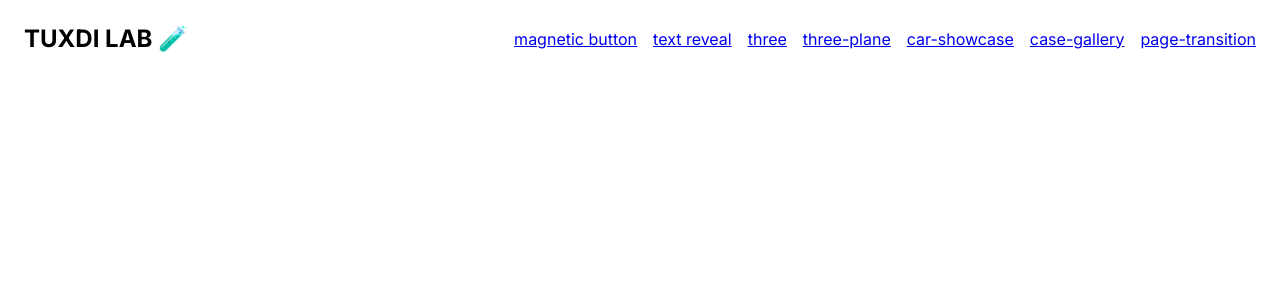
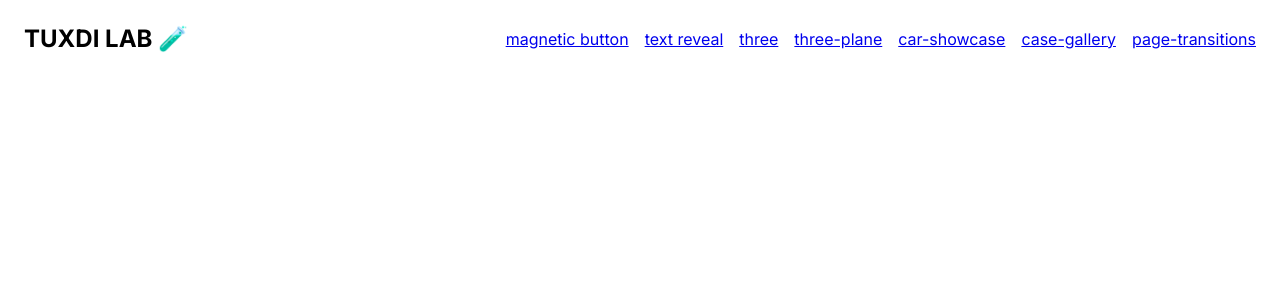
Before and after one commit to tomasferrerasdev/tuxdi-lab, a Next.js app: page / in a window 1280 px wide. Shown: the top 300 px of the page. Built offline with nearby package versions, Linux system fonts and the light colour scheme.

Commit message:
feat: add page module

```diff
--- a/app/page.jsx
+++ b/app/page.jsx
@@ -12,7 +12,7 @@ export default function Home() {
           <a href="/labs/three-plane">three-plane</a>
           <a href="/labs/car-showcase">car-showcase</a>
           <a href="/labs/case-gallery">case-gallery</a>
-          <a href="/labs/page-transition">page-transition</a>
+          <a href="/labs/page-transition">page-transitions</a>
         </div>
       </div>
     </main>
```
